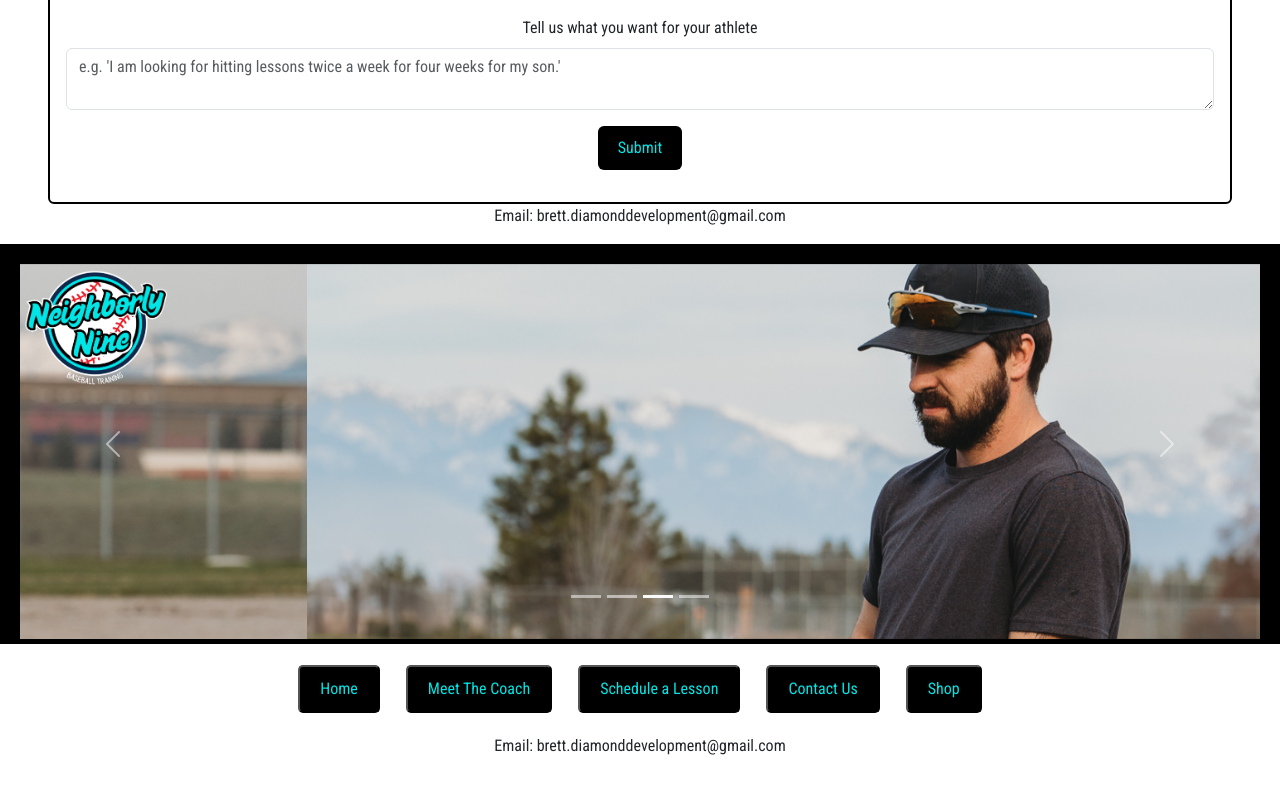
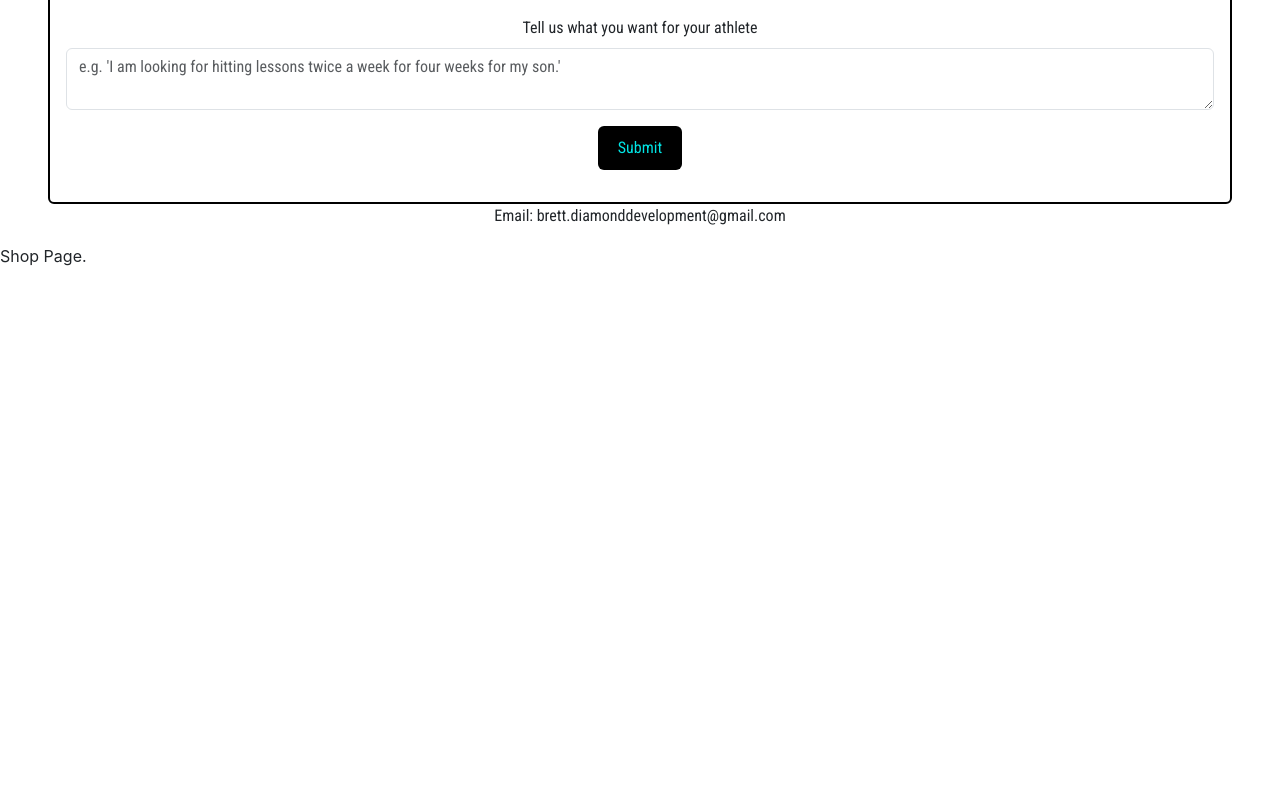
Before and after one commit to bneighbs6/baseball-site, a React (Create React App) app: page /shop in a window 1280 px wide. Shown: the part 1419-2212 px from the top of the page. After the commit the page ends 1703 px from the top, so only its background shows below. Built offline with nearby package versions, Linux system fonts and the light colour scheme; the HTML template or start-up script is replaced by a standard one; a web font is replaced by a local one.

Commit message:
Edit ShopPage

```diff
--- a/src/Pages/ShopPage.jsx
+++ b/src/Pages/ShopPage.jsx
@@ -6,17 +6,7 @@ import Footer from "../Components/Footer";
 function ShopPage() {
     return (
       <div className="shop-page">
-        <div className="App">
-          <div id="header">
-            <Header />
-          </div>
-          <div id="navbar">
-            <NavigationBar />
-          </div>
-          <div id="footer">
-            <Footer />
-          </div>
-        </div>
+        <p>Shop Page.</p>
       </div>
     );
 }
```
